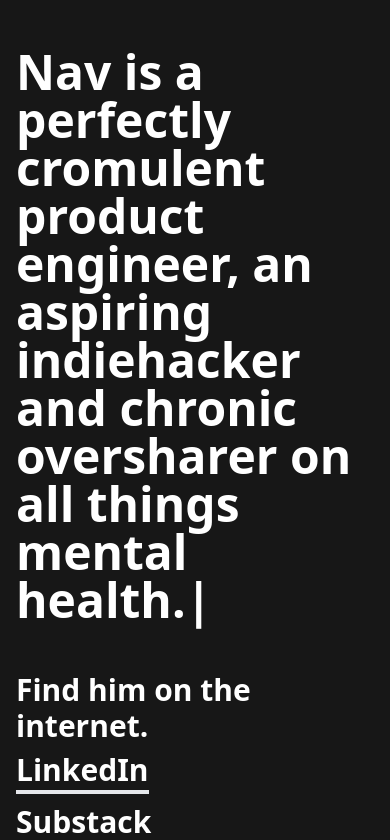
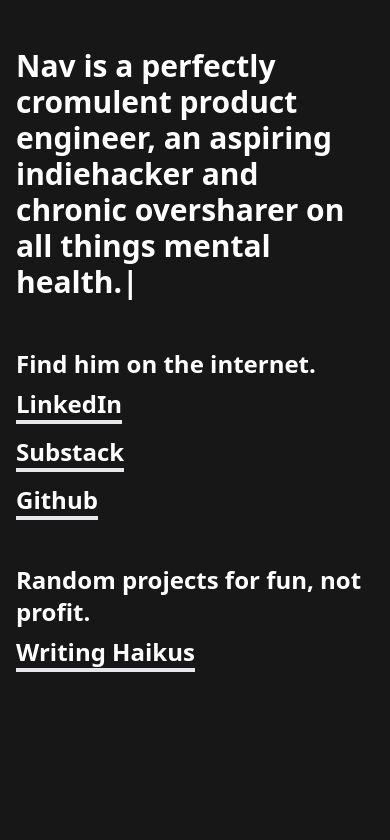
Before and after one commit to sirmews/perfectlycromulent.dev, a Next.js app: page / in a window 390 px wide. Shown: the top 840 px of the page. Built offline with nearby package versions, Linux system fonts and the light colour scheme; no server answers.

Commit message:
more style stuff

```diff
--- a/app/components/Haiku.tsx
+++ b/app/components/Haiku.tsx
@@ -1,3 +1,4 @@
+import { HaikuText } from '@components/HaikuText';
 import { Text } from '@components/Text';
 import { formatDate } from '@utils/date';
 import Link from 'next/link';
@@ -14,16 +15,6 @@
   className?: string
 }
 
-/**
- * Split string into individual lines of text
- * @param haiku
- * @returns
- */
-const splitHaiku = (haiku: string) => {
-  // split haiku into lines
-  const lines = haiku.split('/')
-  return lines
-}
 
 export const Haiku: React.FC<HaikuProps> = ({ haiku, className }) => {
   // get haiku from props as text
@@ -36,14 +27,7 @@
         <Link
           href={`/haikus/${id}`}
         >
-          <Text size='lg' bold={true}>
-            {splitHaiku(text).map((line, index) => (
-              <React.Fragment key={index}>
-                {line}
-                <br />
-              </React.Fragment>
-            ))}
-          </Text>
+          <HaikuText text={text} />
         </Link>
         <Text size='xs'>
           <time className='block text-gray-400 py-3' suppressHydrationWarning>
--- /dev/null
+++ b/app/components/HaikuText.tsx
@@ -0,0 +1,28 @@
+import { Text } from '@components/Text'
+import React from 'react'
+
+type HaikuTextProps = {
+	text: string
+}
+
+/**
+ * Split string into individual lines of text
+ * @param haiku
+ * @returns
+ */
+const splitHaiku = (haiku: string) => {
+	// split haiku into lines
+	const lines = haiku.split('/')
+	return lines
+}
+
+export const HaikuText: React.FC<HaikuTextProps> = ({ text }) => (
+	<Text size='lg' bold={true}>
+		{splitHaiku(text).map((line, index) => (
+			<React.Fragment key={index}>
+				{line}
+				<br />
+			</React.Fragment>
+		))}
+	</Text>
+)
--- a/app/components/SubHero.tsx
+++ b/app/components/SubHero.tsx
@@ -1,4 +1,3 @@
-import { Text } from '@components/Text';
 import React from 'react';
 
 export interface SubHeroProps {
@@ -11,9 +10,9 @@
 	return (
 		<div className={className}>
 			<div className='mx-auto lg:mx-0'>
-				<Text size='lg' bold={true}>
+				<div className='font-semibold tracking-normal text-2xl sm:text-3xl md:text-4xl lg:text-5xl'>
 					{children}
-				</Text>
+				</div>
 			</div>
 		</div>
 	)
--- a/app/components/Text.tsx
+++ b/app/components/Text.tsx
@@ -8,11 +8,11 @@
 
 // map size to tailwind class
 const sizeMap = {
-	xs: 'text-sm sm:text-base',
-	sm: 'text-md sm:text-lg',
-	md: 'text-xl sm:text-2xl',
-	lg: 'text-3xl sm:text-5xl',
-	xl: 'text-5xl sm:text-6xl',
+	xs: 'text-xs sm:text-base md:text-base lg:text-lg',
+	sm: 'text-lg sm:text-xl md:text-2xl lg:text-3xl',
+	md: 'text-lg sm:text-xl md:text-2xl lg:text-2xl',
+	lg: 'text-2xl sm:text-3xl md:text-4xl lg:text-5xl',
+	xl: 'text-3xl sm:text-4xl md:text-5xl lg:text-6xl',
 }
 
 
--- a/app/haikus/[slug]/page.tsx
+++ b/app/haikus/[slug]/page.tsx
@@ -1,11 +1,11 @@
-import { Text } from '@components/Text'
-import { Haiku } from '@components/index'
-import { formatDate, randomLocations } from '@utils/date'
-import { getHaiku, getHaikus } from '@utils/supabase'
-import type { Metadata } from 'next'
-import Link from 'next/link'
-import { notFound } from 'next/navigation'
-import React from 'react'
+import { HaikuText } from '@components/HaikuText';
+import { Text } from '@components/Text';
+import { Haiku } from '@components/index';
+import { formatDate, randomLocations } from '@utils/date';
+import { getHaiku, getHaikus } from '@utils/supabase';
+import type { Metadata } from 'next';
+import Link from 'next/link';
+import { notFound } from 'next/navigation';
 
 interface Haiku {
   id: string
@@ -47,16 +47,6 @@
   return words.map((word) => word[0] + word.slice(1)).join(' ')
 }
 
-/**
- * Split string into individual lines of text
- * @param haiku
- * @returns
- */
-const splitHaiku = (haiku: string) => {
-  // split haiku into lines
-  const lines = haiku.split('/')
-  return lines
-}
 
 export default async function Page(props: PageProps) {
   // get haiku from router query
@@ -69,21 +59,10 @@
     notFound()
   }
 
-  const textLines = splitHaiku(haiku.haiku_text)
-
   return (
 
     <div className=''>
-      <div className='mx-auto'>
-        <Text size='xl' bold>
-          {textLines.map((line, index) => (
-            <React.Fragment key={index}>
-              {line}
-              <br />
-            </React.Fragment>
-          ))}
-        </Text>
-      </div>
+      <HaikuText text={haiku.haiku_text} />
 
       {haiku?.date && (
         <Text size='xs' className='text-gray-400 py-3'>
@@ -92,11 +71,15 @@
       )}
 
       {haiku?.description && <div className='pt-8 pb-4 max-w-xl'>
-        <Text className='text-gray-300 whitespace-pre-wrap'>{haiku.description}</Text>
+        <Text size='md' className='text-gray-300 whitespace-pre-wrap'>{haiku.description}</Text>
       </div>}
 
       <div className='py-4 text-lg font-semibold tracking-normal sm:text-xl'>
-        <Link className='border-b-2 border-b-4 hover:bg-white hover:text-gray-900' href='/haikus'>← More Haikus</Link>
+        <Text size='md'>
+          <Link className='border-b-2 border-b-4 hover:bg-white hover:text-gray-900' href='/haikus'>
+            ← More Haikus
+          </Link>
+        </Text>
       </div>
     </div>
   )
```
